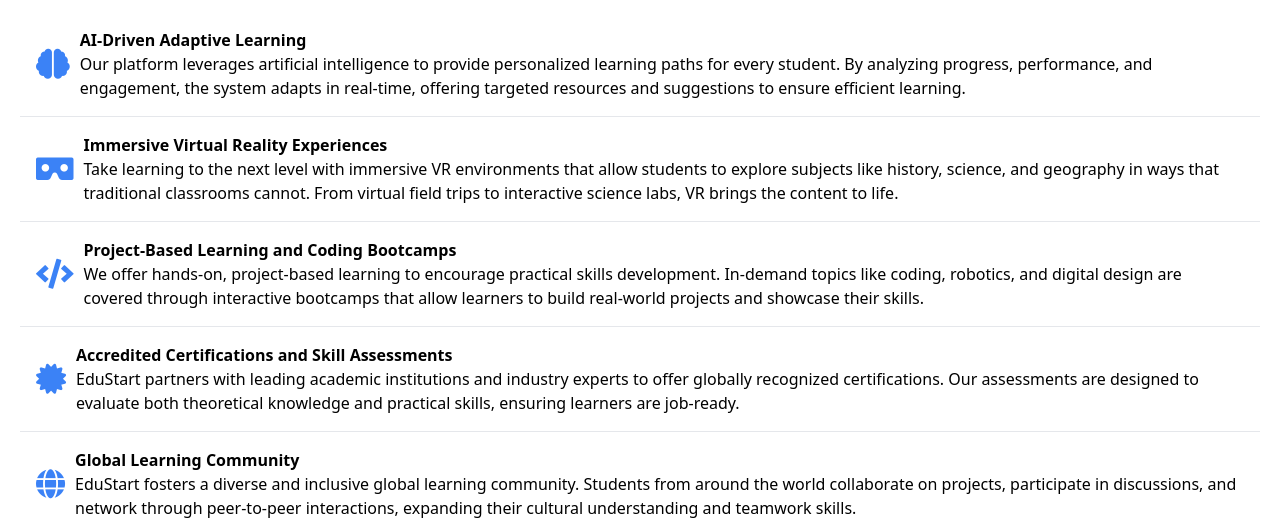
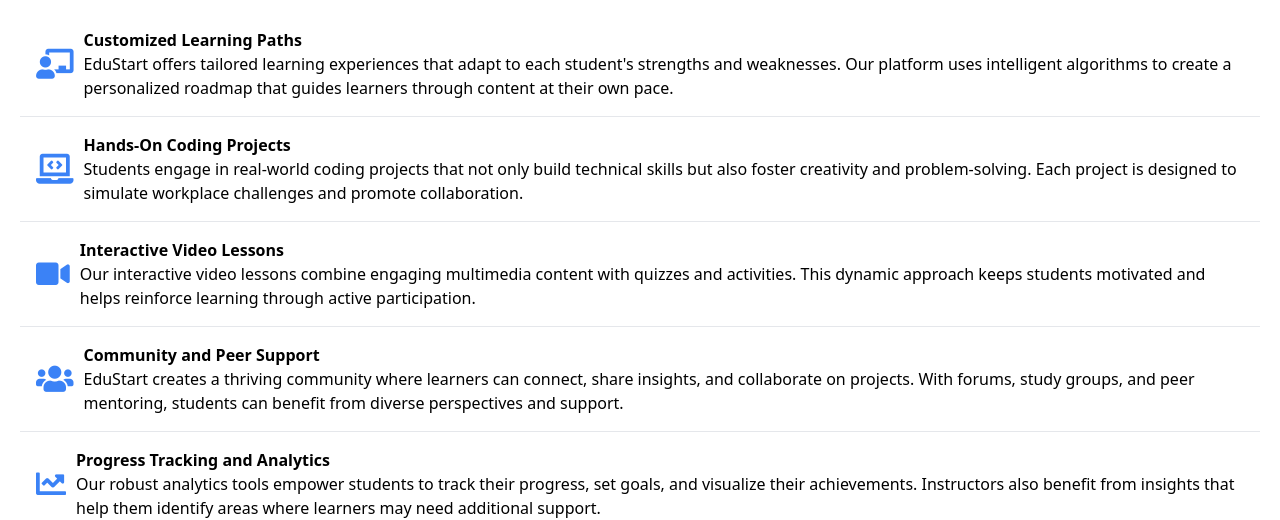
Before and after one commit to MiguelFrolov/supreme-disco, a plain HTML site: page index.html in a window 1280 px wide. Shown: the part 432-952 px from the top of the page. Drawn offline with nearby package versions, Linux system fonts and the light colour scheme.

Commit message:
Update index.html

```diff
--- a/index.html
+++ b/index.html
@@ -60,45 +60,45 @@
     <h2 class="text-3xl font-semibold mb-4">Features</h2>
     <ul class="list-group">
         <li class="list-group-item feature-item p-4 border-b">
-            <i class="feature-icon fas fa-brain"></i>
+            <i class="feature-icon fas fa-chalkboard-teacher"></i>
             <div>
-                <h5 class="font-semibold">AI-Driven Adaptive Learning</h5>
-                <p>Our platform leverages artificial intelligence to provide personalized learning paths for every student. By analyzing progress, performance, and engagement, the system adapts in real-time, offering targeted resources and suggestions to ensure efficient learning.</p>
+                <h5 class="font-semibold">Customized Learning Paths</h5>
+                <p>EduStart offers tailored learning experiences that adapt to each student's strengths and weaknesses. Our platform uses intelligent algorithms to create a personalized roadmap that guides learners through content at their own pace.</p>
             </div>
         </li>
         <li class="list-group-item feature-item p-4 border-b">
-            <i class="feature-icon fas fa-vr-cardboard"></i>
+            <i class="feature-icon fas fa-laptop-code"></i>
             <div>
-                <h5 class="font-semibold">Immersive Virtual Reality Experiences</h5>
-                <p>Take learning to the next level with immersive VR environments that allow students to explore subjects like history, science, and geography in ways that traditional classrooms cannot. From virtual field trips to interactive science labs, VR brings the content to life.</p>
+                <h5 class="font-semibold">Hands-On Coding Projects</h5>
+                <p>Students engage in real-world coding projects that not only build technical skills but also foster creativity and problem-solving. Each project is designed to simulate workplace challenges and promote collaboration.</p>
             </div>
         </li>
         <li class="list-group-item feature-item p-4 border-b">
-            <i class="feature-icon fas fa-code"></i>
+            <i class="feature-icon fas fa-video"></i>
             <div>
-                <h5 class="font-semibold">Project-Based Learning and Coding Bootcamps</h5>
-                <p>We offer hands-on, project-based learning to encourage practical skills development. In-demand topics like coding, robotics, and digital design are covered through interactive bootcamps that allow learners to build real-world projects and showcase their skills.</p>
+                <h5 class="font-semibold">Interactive Video Lessons</h5>
+                <p>Our interactive video lessons combine engaging multimedia content with quizzes and activities. This dynamic approach keeps students motivated and helps reinforce learning through active participation.</p>
             </div>
         </li>
         <li class="list-group-item feature-item p-4 border-b">
-            <i class="feature-icon fas fa-certificate"></i>
+            <i class="feature-icon fas fa-users"></i>
             <div>
-                <h5 class="font-semibold">Accredited Certifications and Skill Assessments</h5>
-                <p>EduStart partners with leading academic institutions and industry experts to offer globally recognized certifications. Our assessments are designed to evaluate both theoretical knowledge and practical skills, ensuring learners are job-ready.</p>
+                <h5 class="font-semibold">Community and Peer Support</h5>
+                <p>EduStart creates a thriving community where learners can connect, share insights, and collaborate on projects. With forums, study groups, and peer mentoring, students can benefit from diverse perspectives and support.</p>
             </div>
         </li>
         <li class="list-group-item feature-item p-4 border-b">
-            <i class="feature-icon fas fa-globe"></i>
+            <i class="feature-icon fas fa-chart-line"></i>
             <div>
-                <h5 class="font-semibold">Global Learning Community</h5>
-                <p>EduStart fosters a diverse and inclusive global learning community. Students from around the world collaborate on projects, participate in discussions, and network through peer-to-peer interactions, expanding their cultural understanding and teamwork skills.</p>
+                <h5 class="font-semibold">Progress Tracking and Analytics</h5>
+                <p>Our robust analytics tools empower students to track their progress, set goals, and visualize their achievements. Instructors also benefit from insights that help them identify areas where learners may need additional support.</p>
             </div>
         </li>
         <li class="list-group-item feature-item p-4 border-b">
             <i class="feature-icon fas fa-mobile-alt"></i>
             <div>
-                <h5 class="font-semibold">Mobile Learning and Offline Access</h5>
-                <p>Our platform is designed for flexibility, offering mobile and offline access so students can continue learning anytime, anywhere. Whether you're on the go or in an area with limited connectivity, EduStart ensures your educational journey is uninterrupted.</p>
+                <h5 class="font-semibold">Mobile-Friendly Learning Environment</h5>
+                <p>EduStart is accessible from any device, ensuring that students can learn on-the-go. Our mobile-friendly design allows learners to pick up right where they left off, whether they are at home or commuting.</p>
             </div>
         </li>
     </ul>
```
